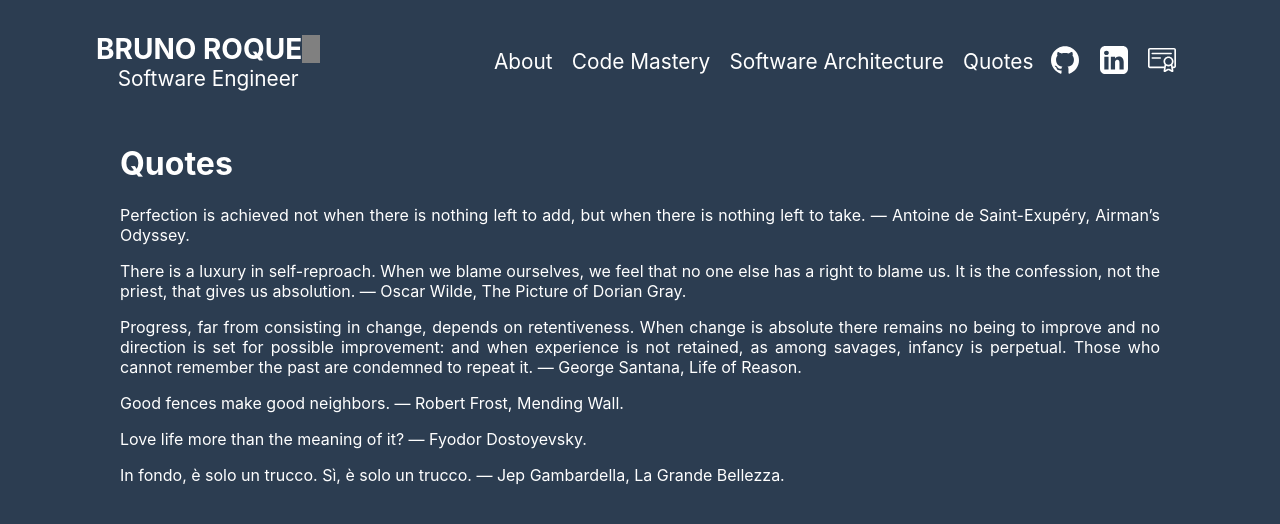
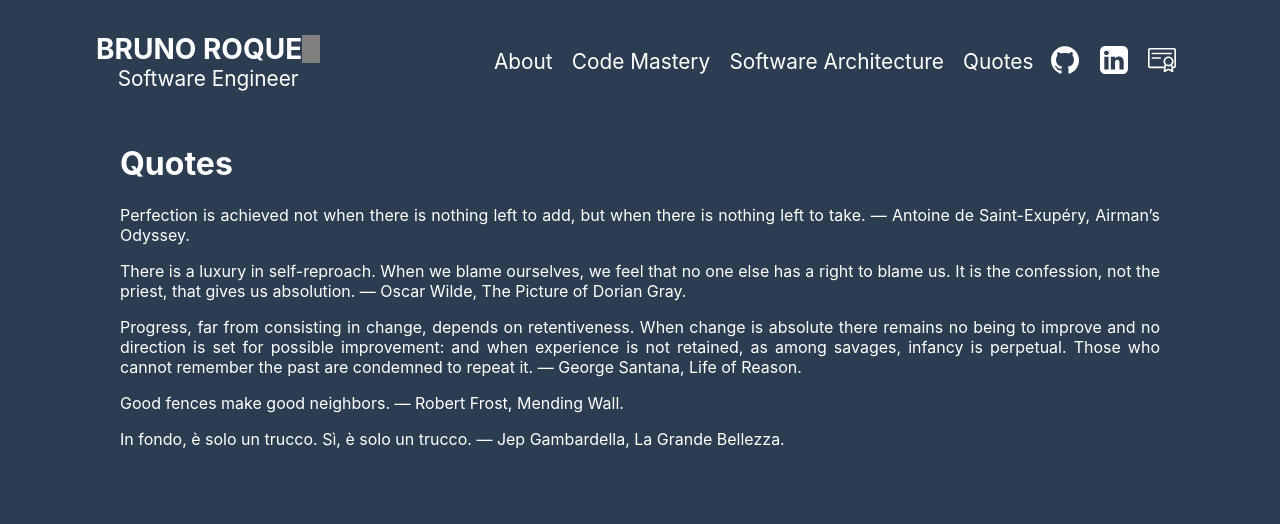
Before and after one commit to brunoroque06/brunoroque06.github.io, a Jekyll site: the page built from _pages/quotes.md, in a window 1280 px wide. Shown: the top 524 px of the page. Built offline with Jekyll 4.4.1, drawn with Linux system fonts in a browser that asks for light colours.

Commit message:
Update Cv

```diff
--- a/_pages/quotes.md
+++ b/_pages/quotes.md
@@ -14,6 +14,6 @@ Progress, far from consisting in change, depends on retentiveness. When change i
 
 Good fences make good neighbors. ― Robert Frost, Mending Wall.
 
-Love life more than the meaning of it? ― Fyodor Dostoyevsky.
+<!-- Love life more than the meaning of it? ― Fyodor Dostoyevsky. -->
 
 In fondo, è solo un trucco. Sì, è solo un trucco. ― Jep Gambardella, La Grande Bellezza.
```
Also changed, not shown: 2 other files.
